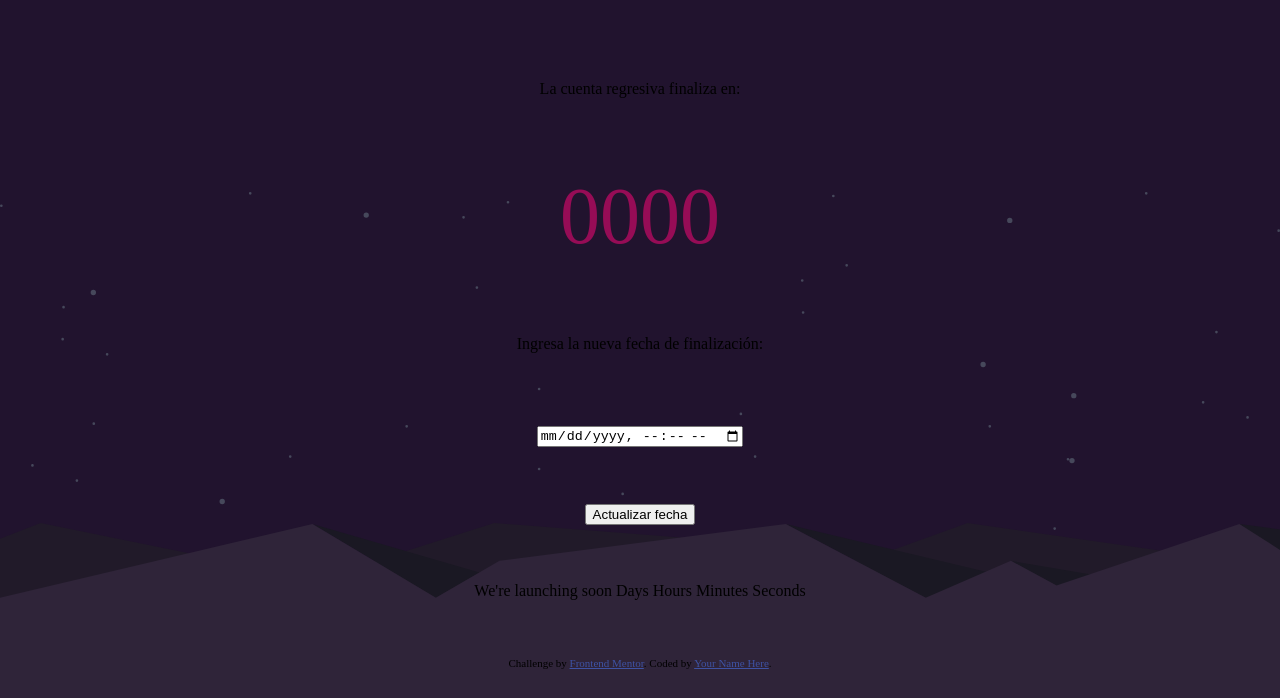
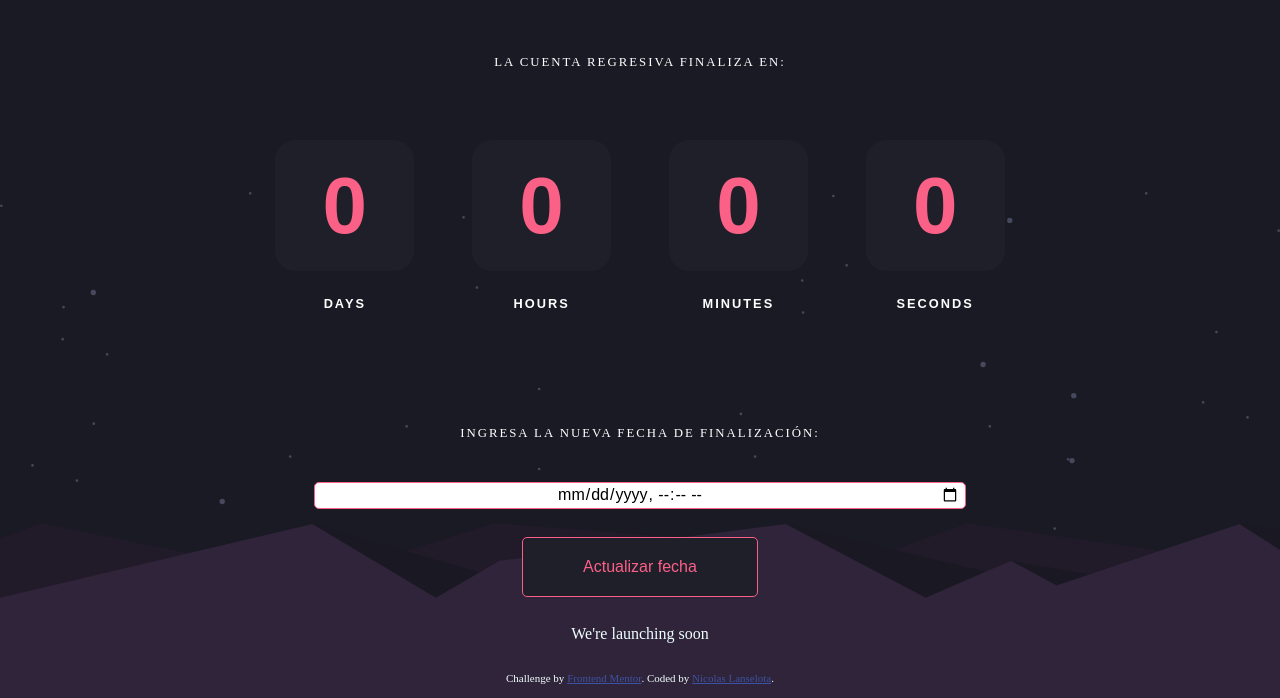
Before and after one commit to NicolasLLans/cuentaregresiva, a plain HTML site: page index.html in a window 1280 px wide. Shown: the part 102-800 px from the top of the page. Drawn offline with Linux system fonts and the light colour scheme.

Commit message:
aplique estilos a body y al contenedor

```diff
--- a/index.html
+++ b/index.html
@@ -8,6 +8,9 @@
 
   <link rel="icon" type="image/png" sizes="32x32" href="./images/favicon-32x32.png">
   <link rel="stylesheet" href="style.css">
+  <link rel="preconnect" href="https://fonts.googleapis.com">
+  <link rel="preconnect" href="https://fonts.gstatic.com" crossorigin>
+  <link href="https://fonts.googleapis.com/css2?family=Fraunces:opsz,wght@9..144,500&display=swap" rel="stylesheet">
 
   <title>Frontend Mentor | Launch countdown timer</title>
 
@@ -28,10 +31,24 @@
   <h1>Cuenta regresiva</h1>
   <p>La cuenta regresiva finaliza en:</p>
   <div class="contenedor">
-    <div id="days">0</div>
-    <div id="hours">0</div>
-    <div id="minutes">0</div>
-    <div id="seconds">0</div>
+    <div class="card">
+      <div id="days">
+        0
+      </div>
+      <p>Days</p>
+    </div>
+    <div class="card">
+      <div id="hours">0</div>
+      <p>Hours</p>
+    </div>
+    <div class="card">
+      <div id="minutes">0</div>
+      <p>Minutes</p>
+    </div>
+    <div class="card">
+      <div id="seconds">0</div>
+      <p>Seconds</p>
+    </div>
   </div>
 
   <p>Ingresa la nueva fecha de finalización:</p>
@@ -42,14 +59,14 @@
   <script src="script.js"></script>
   We're launching soon
 
-  Days
-  Hours
-  Minutes
-  Seconds
+
+
+
+
 
   <div class="attribution">
     Challenge by <a href="https://www.frontendmentor.io?ref=challenge" target="_blank">Frontend Mentor</a>.
-    Coded by <a href="#">Your Name Here</a>.
+    Coded by <a href="#">Nicolas Lanselota</a>.
   </div>
 </body>
 
--- a/script.js
+++ b/script.js
@@ -17,10 +17,10 @@ function updateCountdown() {
   const minutes = Math.floor((distance % (1000 * 60 * 60)) / (1000 * 60));
   const seconds = Math.floor((distance % (1000 * 60)) / 1000);
 
-  document.getElementById("days").innerHTML = days + "d ";
-  document.getElementById("hours").innerHTML = hours + "h ";
-  document.getElementById("minutes").innerHTML = minutes + "m ";
-  document.getElementById("seconds").innerHTML = seconds + "s ";
+  document.getElementById("days").innerHTML = days.toString().padStart(2, "0");
+  document.getElementById("hours").innerHTML = hours;
+  document.getElementById("minutes").innerHTML = minutes;
+  document.getElementById("seconds").innerHTML = seconds.toString().padStart(2, "0");
 }
 
 setInterval(updateCountdown, 1000);
--- a/style.css
+++ b/style.css
@@ -1,12 +1,13 @@
 body {
       display: grid;
       place-items: center;
-      background-color: rgb(33, 19, 46);
+      background-color: hsl(234, 17%, 12%);
       background-image: url(images/pattern-hills.svg), url(images/bg-stars.svg);
       background-blend-mode: normal;
       background-repeat: no-repeat;
       background-position-y: bottom;
       background-size: contain;
+      color: azure;
 
       height: 100vh;
       width: auto;
@@ -16,8 +17,83 @@ body {
 .contenedor {
       display: flex;
       flex-direction: row;
-      justify-content: space-between;
+      justify-content: center;
       align-items: center;
-      font-size: 5em;
-      color: #960c56;
+      font-size: 5rem;
+      font-weight: 700;
+      font-family: 'Red Hat Text', sans-serif;
+      color: hsl(345, 95%, 68%);
+      width: 100%;
 }
+
+.card {
+      display: grid;
+      place-items: center;
+      margin: 1%;
+      padding: 2%;
+
+}
+
+#days,
+#hours,
+#minutes,
+#seconds {
+      display: grid;
+      place-content: center;
+      width: 1.5em;
+      height: 100%;
+      background-color: hsl(235, 16%, 14%);
+      border-radius: 15%;
+      padding: 8%;
+}
+
+@media (max-width:900px) {
+      .contenedor {
+            font-size: 2rem;
+
+      }
+      p {
+            font-size: 12px;
+      }
+}
+
+@media (max-width:400px) {
+      .contenedor {
+            font-size: 1.3rem;
+
+      }
+      p {
+            font-size: 10px;
+      }
+}
+
+p {
+      font-size: 0.8rem;
+      margin-top: 35px;
+      color: hsl(0, 0%, 100%);
+      text-transform: uppercase;
+      letter-spacing: 2px;
+}
+input{
+      width: 50%;
+      height: 25px;
+      font-size: 16px;
+      text-align: center;
+      border-radius: 5px;
+      padding: 0 5px;
+      border: 1px solid hsl(345, 95%, 68%);
+      font-family: 'Red Hat Text', sans-serif;
+}
+button{
+      padding: 20px 60px;
+      background-color:hsl(235, 16%, 14%) ;
+      color: hsl(345, 95%, 68%);
+      border-radius: 5px;
+      border: 1px solid hsl(345, 95%, 68%);
+
+      font-size: 16px;
+}
+h1{
+      font-family: 'Red Hat Text';
+      font-weight: 700;
+}
```
